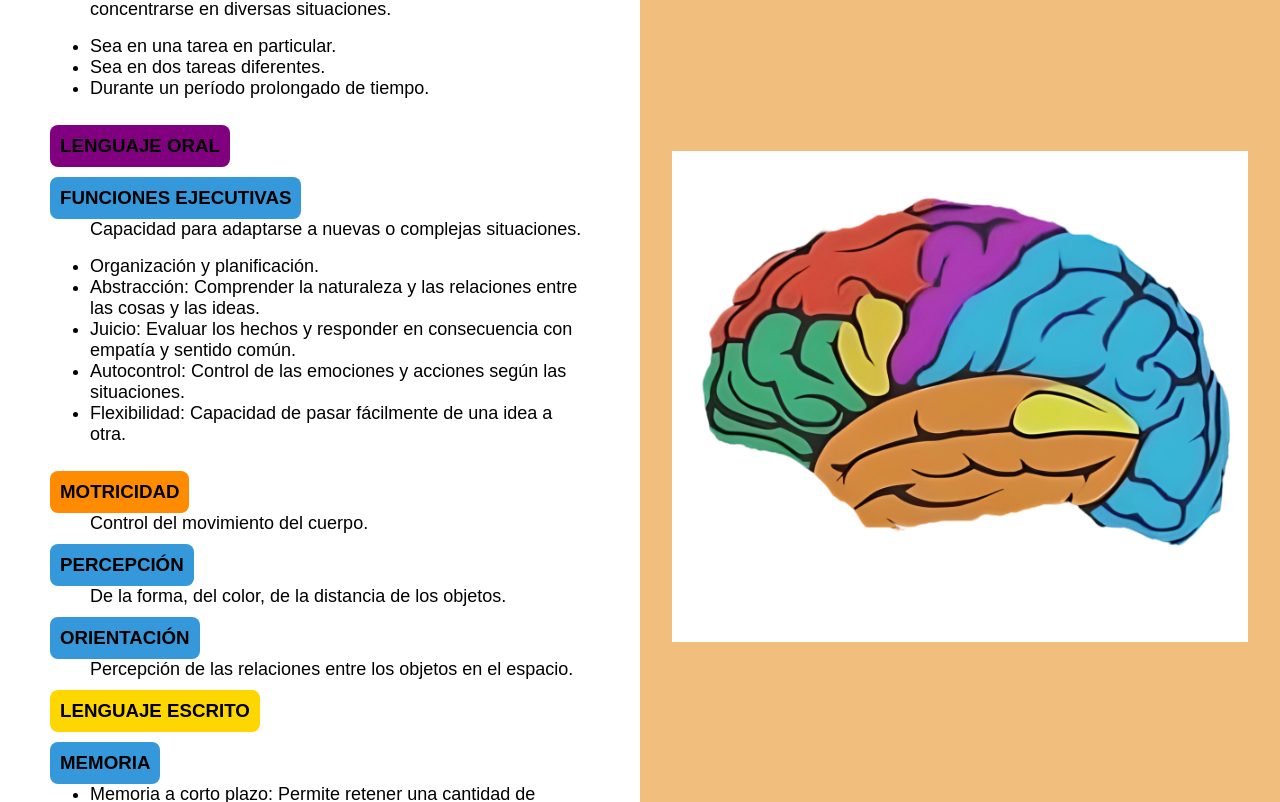
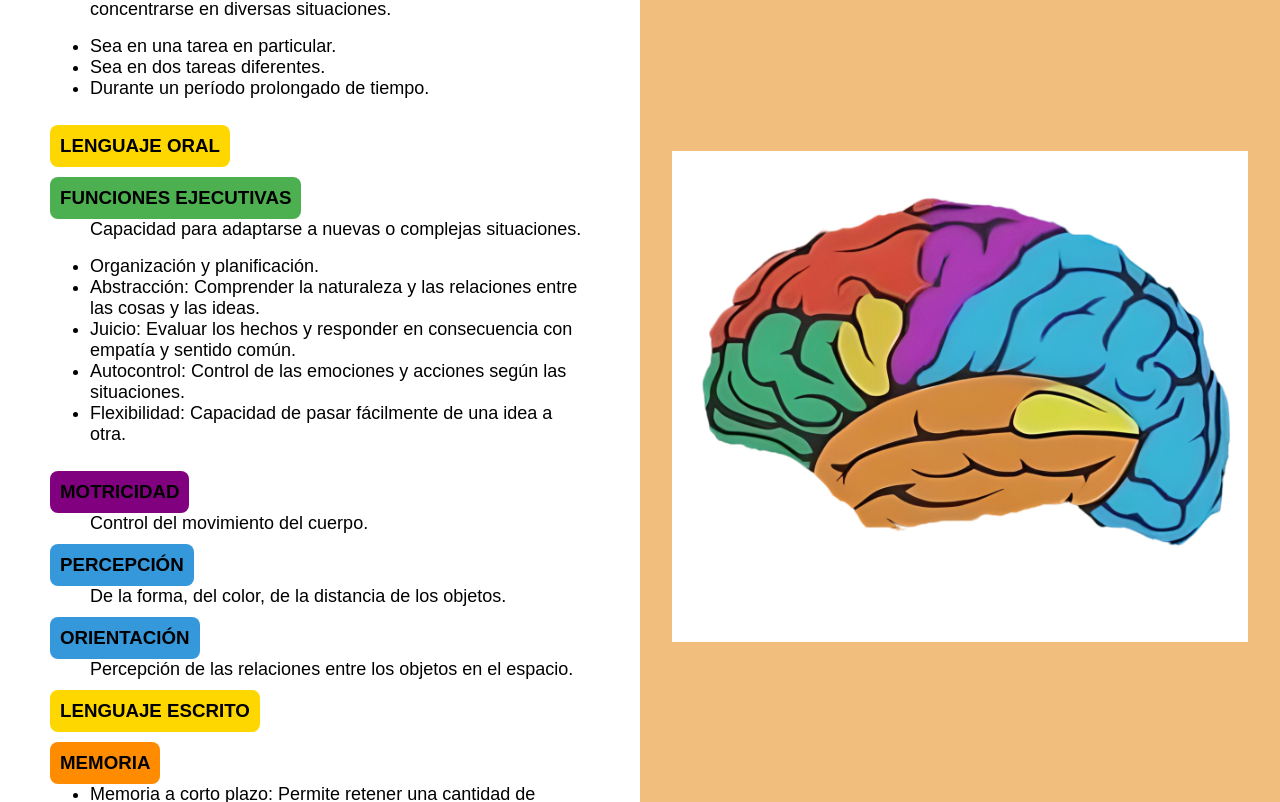
Before and after one commit to yaelglz/habilidades-blandas, a Vue app: page / in a window 1280 px wide. Shown: the part 5960-6762 px from the top of the page. Built offline with nearby package versions, Linux system fonts and the light colour scheme.

Commit message:
Updated CSS and HTML classes for color coding in main.css and Inicio.vue

```diff
--- a/src/assets/main.css
+++ b/src/assets/main.css
@@ -259,35 +259,27 @@ h3 {
 }
 
 /* Colores */
-dt:nth-child(odd) {
+.rojo {
   background-color: #ff5733; /* Rojo */
 }
 
-dt:nth-child(2n) {
+.amarillo {
   background-color: #ffd700; /* Amarillo */
 }
 
-dt:nth-child(3n) {
+.verde {
   background-color: #4caf50; /* Verde */
 }
 
-dt:nth-child(4n) {
+.morado {
   background-color: #800080; /* Morado */
 }
 
-dt:nth-child(5n) {
+.azul {
   background-color: #3498db; /* Azul */
 }
 
-dt:nth-child(6n) {
-  background-color: #3498db; /* Azul */
-}
-
-dt:nth-child(7n) {
-  background-color: #ffd700; /* Amarillo */
-}
-
-dt:nth-child(8n) {
+.naranja {
   background-color: #ff8c00; /* Naranja */
 }
 
--- a/src/components/Inicio.vue
+++ b/src/components/Inicio.vue
@@ -96,7 +96,7 @@
     <div class="info-cerebro">
       <h1>FUNCIONES DEL CEREBRO </h1>
       <dl>
-        <dt>
+        <dt class="rojo">
           <h3>ATENCIÓN</h3>
         </dt>
         <dd>Capacidad para mantener un estado de alerta suficiente para concentrarse en diversas situaciones.</dd>
@@ -106,11 +106,11 @@
           <li>Durante un período prolongado de tiempo.</li>
         </ul>
 
-        <dt>
+        <dt class="amarillo">
           <h3>LENGUAJE ORAL</h3>
         </dt>
 
-        <dt>
+        <dt class="verde">
           <h3>FUNCIONES EJECUTIVAS</h3>
         </dt>
         <dd>Capacidad para adaptarse a nuevas o complejas situaciones.</dd>
@@ -122,26 +122,26 @@
           <li>Flexibilidad: Capacidad de pasar fácilmente de una idea a otra.</li>
         </ul>
 
-        <dt>
+        <dt class="morado">
           <h3>MOTRICIDAD</h3>
         </dt>
         <dd>Control del movimiento del cuerpo.</dd>
 
-        <dt>
+        <dt class="azul">
           <h3>PERCEPCIÓN</h3>
         </dt>
         <dd>De la forma, del color, de la distancia de los objetos.</dd>
 
-        <dt>
+        <dt class="azul">
           <h3>ORIENTACIÓN</h3>
         </dt>
         <dd>Percepción de las relaciones entre los objetos en el espacio.</dd>
 
-        <dt>
+        <dt class="amarillo">
           <h3>LENGUAJE ESCRITO</h3>
         </dt>
 
-        <dt>
+        <dt class="naranja">
           <h3>MEMORIA</h3>
         </dt>
         <ul>
```
